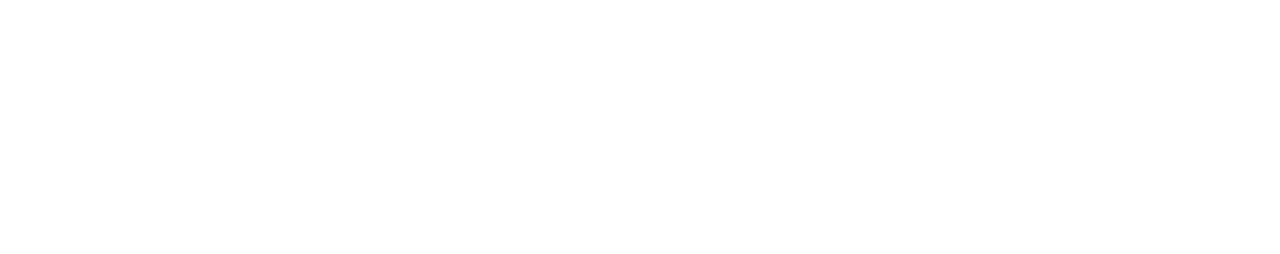
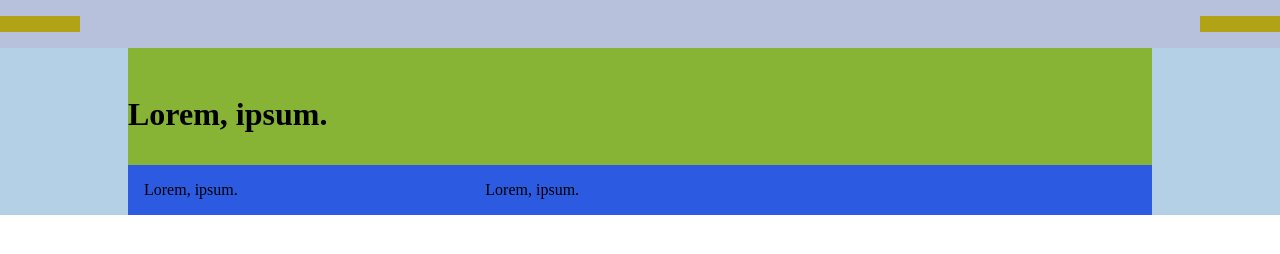
Before and after one commit to Willians-Hurtado/htmlcss-dropbox, a plain HTML site: page index.html in a window 1280 px wide. Drawn offline with Linux system fonts and the light colour scheme.

Commit message:
add header and jumbotron structure

```diff
--- a/css/style.css
+++ b/css/style.css
@@ -3,3 +3,141 @@
     padding: 0;
     box-sizing: border-box;
 }
+
+.row{
+    display: flex;
+    flex-wrap: wrap;
+}
+
+/* #region column */
+[class^="col"]
+{
+    padding: 1rem;
+}
+
+.col{
+    width: auto;
+    flex-basis: auto;
+}
+
+.col-1{
+    width: calc(100%/12*1);
+
+}
+
+.col-2{
+    width: calc(200% /12 * 2);
+
+}
+
+.col-3{
+    width: calc(100%/12*3);
+
+}
+
+.col-4{
+    width: calc(100%/12*4);
+
+}
+
+.col-5{
+    width: calc(100%/12*5);
+
+}
+
+.col-6{
+    width: calc(100%/12*6);
+
+}
+
+.col-7{
+    width: calc(100%/12*7);
+
+}
+
+.col-8{
+    width: calc(100%/12*8);
+
+}
+
+.col-9{
+    width: calc(100%/12*9);
+
+}
+
+.col-10{
+    width: calc(100%/12*10);
+
+}
+
+.col-11{
+    width: calc(100%/12*11);
+
+}
+
+.col-12{
+    width: calc(100%/12*12);
+
+}
+/* #endregion column */
+
+/* #region debug */
+.debug{
+    .head-nav{
+        background-color: #b8c1dc;
+        min-height: 3rem;
+
+        .left,
+        .right{
+            background-color: #b2a216;
+            width: 5rem;
+            height: 1rem;
+
+        }
+
+
+    }
+    .main-title{
+        background-color: #87b434;
+        width: 100%;
+        min-height: 5rem;
+    }
+
+    .column{
+        background-color: #2c5ae1;
+
+    }
+}
+/* #endregion debug */
+
+/* #region header */
+.head-nav{
+    display: flex;
+    justify-content: space-between;
+    align-items: center;
+    .left,
+    .right{
+        padding: 0 0.5rem;
+    }
+}
+/* #endregion header */
+
+/* #region main */
+
+.container{
+    background-color: #b4d0e6;
+}
+
+.margin-jf{
+    width: 80%;
+    margin: auto;
+}
+
+.main-title{
+    padding: 3rem 0 2rem;
+}
+
+.column{
+    padding: 1rem;
+}
+/* #endregion main */
--- a/index.html
+++ b/index.html
@@ -6,7 +6,43 @@
     <title>Dropbox</title>
     <link rel="stylesheet" href="./css/style.css">
 </head>
-<body>
+<body class="debug">
+    <header>
 
+        <!-- header -->
+        <nav class="head-nav">
+            <div class="left"></div>
+            <div class="right"></div>
+
+        </nav>
+    </header>
+
+    <!-- main -->
+    <main>
+        <!-- jumbotron -->
+        <div class="container">
+            <div class="margin-jf">
+                <div class="main-title">
+                    <h1>Lorem, ipsum.</h1>
+                </div>
+                <div class="row">
+                    <div class="col-4 column">Lorem, ipsum.</div>
+                    <div class="col-8 column">Lorem, ipsum.</div>
+                </div>
+            </div>
+        </div>
+        <!-- plan options -->
+
+        <!-- enterprise -->
+
+        <!-- find a partner -->
+
+        <!-- dropbox business -->
+
+        <!-- feedbacks -->
+    </main>
+
+    <!-- footer -->
+    <footer></footer>
 </body>
 </html>
```
